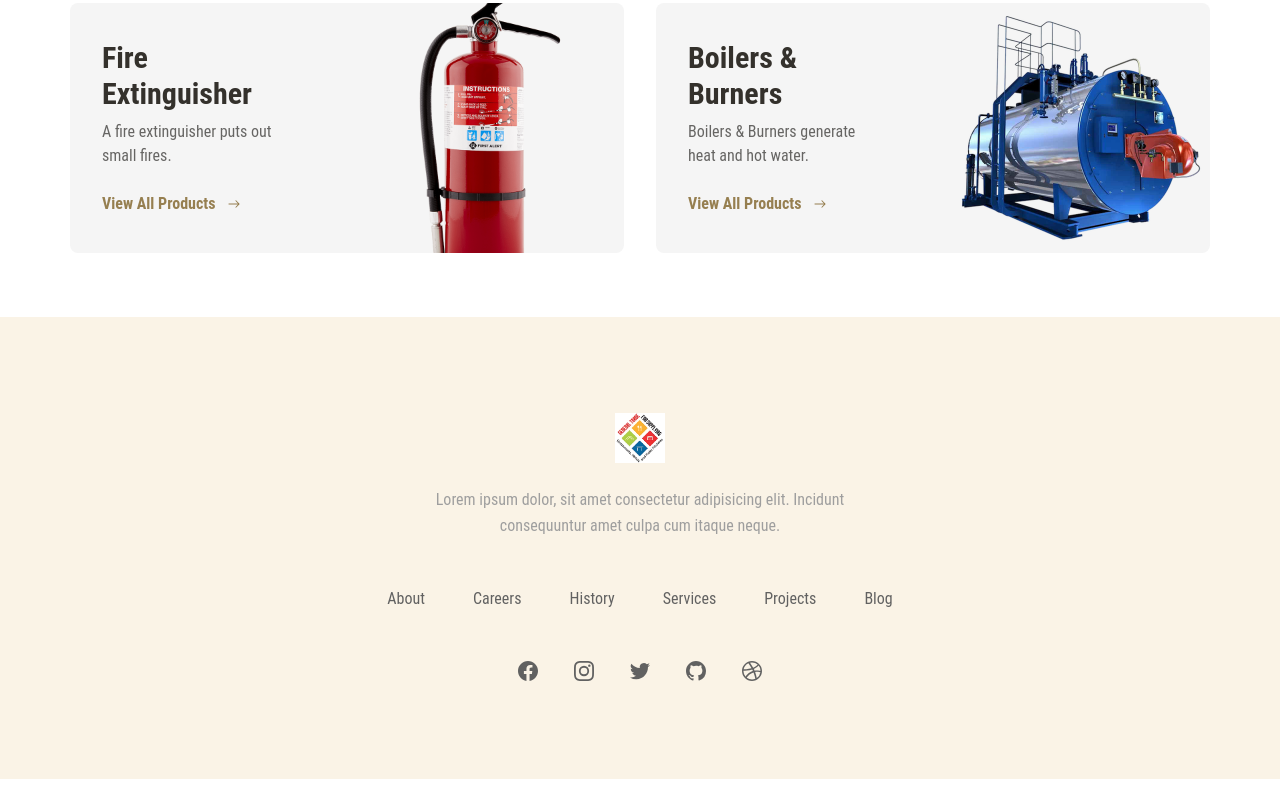
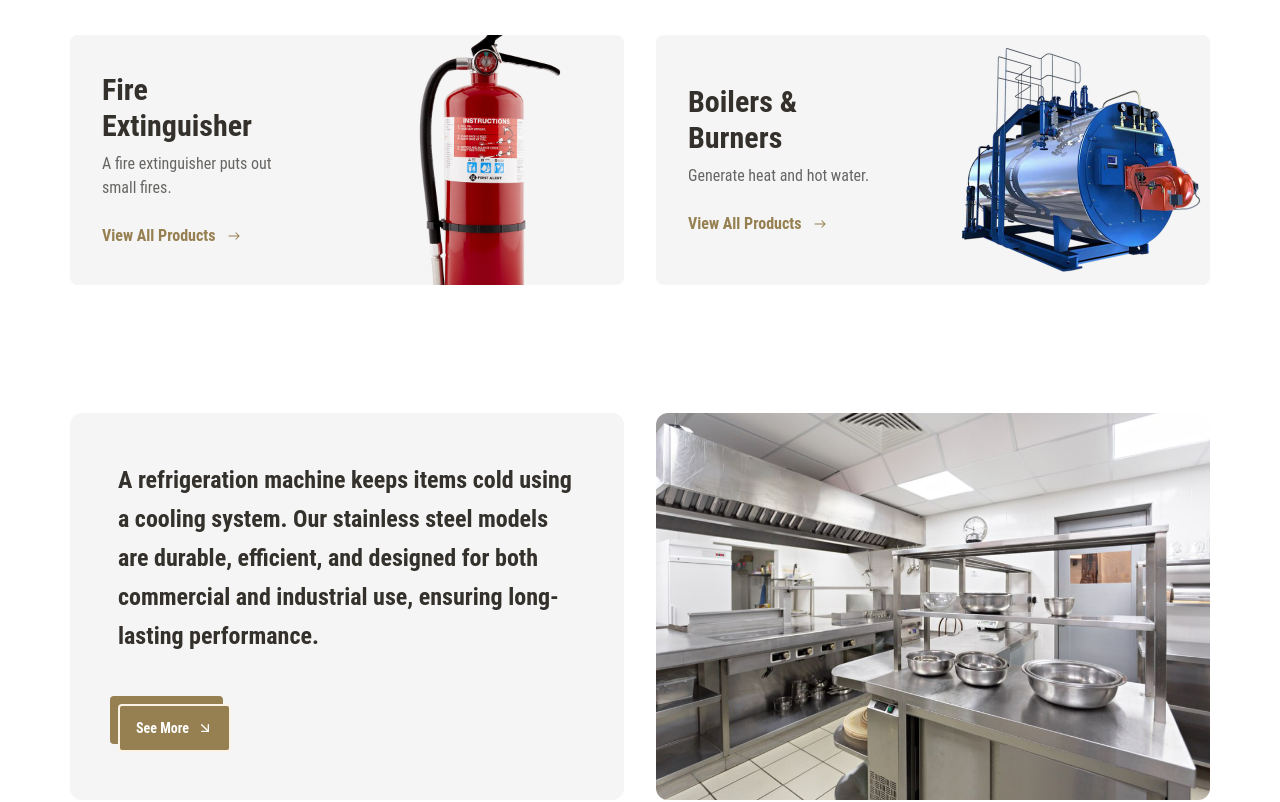
Before and after one commit to AlaaAhmeeddd/general-trade, a Next.js app: page / in a window 1280 px wide. Shown: the part 1540-2342 px from the top of the page. Before the commit the page ends 2319 px from the top, so only its background shows below. Built offline with nearby package versions, Linux system fonts and the light colour scheme.

Commit message:
feat: add cold section

```diff
--- /dev/null
+++ b/app/(site)/components/ColdSection.tsx
@@ -0,0 +1,31 @@
+import Image from 'next/image'
+import CustomButton from './CustomButton'
+import Link from 'next/link'
+
+export default function ColdSection() {
+    return (
+        <div className="px-4 py-16 h-auto mb-8">
+            <div className="grid xl:grid-cols-2 grid-cols-1 gap-8 container mx-auto">
+                <div className='flex flex-col justify-center bg-gray-100 text-basic-text md:p-12 p-8 rounded-xl'>
+                    <p className='md:text-[24px] text-[20px] leading-relaxed font-semibold'>
+                        A refrigeration machine keeps items cold using a cooling system.
+                        Our stainless steel models are durable, efficient, and designed for
+                        both commercial and industrial use, ensuring long-lasting performance.
+                    </p>
+                    <div className='mt-12 relative w-fit'>
+                        <Link href="/product?type=cold">
+                            <CustomButton
+                                title = 'See More'
+                                hasShadow = {true}
+                                hasArrow = {true}
+                            />
+                        </Link>
+                    </div>
+                </div>
+                <div className='rounded-xl overflow-hidden h-auto relative'>
+                    <Image src="/kitchen.jpg" alt='Cold product' width={400} height={400} className='w-full h-full' />
+                </div>
+            </div>
+        </div>
+    )
+}
--- a/app/(site)/components/CollectionTypes.tsx
+++ b/app/(site)/components/CollectionTypes.tsx
@@ -13,11 +13,10 @@ export default function CollectionTypes() {
                 <TypeCard
                     href="/product?type=burner"
                     title="Boilers & Burners"
-                    description="Boilers & Burners generate heat and hot water."
+                    description="Generate heat and hot water."
                     imageHref="/boiler-nobackground.png"
                 />
             </div>
         </div>
-
     )
 }
--- a/app/(site)/components/CustomButton.tsx
+++ b/app/(site)/components/CustomButton.tsx
@@ -2,7 +2,7 @@ import { FiArrowDownRight } from "react-icons/fi";
 
 interface buttonProps {
     title: string,
-    handleOnClick: () => void,
+    handleOnClick?: () => void,
     hasShadow?: boolean,
     hasArrow?: boolean,
 }
--- a/app/(site)/components/Hero.tsx
+++ b/app/(site)/components/Hero.tsx
@@ -27,7 +27,7 @@ function Hero() {
   };
 
   return <LazyMotion features={domAnimation}>
-    <div className="bg-secondary px-4 py-16 h-auto">
+    <div className="bg-secondary px-4 py-16 h-auto mb-8">
       <div className="flex xl:flex-row flex-col items-center justify-between gap-8 container mx-auto text-basic-text">
 
         <motion.div
--- a/app/(site)/components/TypeCard.tsx
+++ b/app/(site)/components/TypeCard.tsx
@@ -13,7 +13,7 @@ export default function TypeCard({href, title, description, imageHref}: cardType
     return (
         <div className="relative flex justify-between items-center bg-gray-100 rounded-lg p-8 overflow-hidden min-h-[250px]">
             <div className="flex flex-col gap-2 flex-1">
-                <h1 className="md:text-3xl text-xl text-basic-text capitalize font-semibold">{title}</h1>
+                <h1 className="text-3xl text-basic-text capitalize font-semibold">{title}</h1>
                 <p className="text-dark-gray">{description}</p>
                 <Link href={href}>
                     <button className="text-primary flex items-center duration-150 gap-2 mt-4 font-semibold hover:pl-2">
--- a/app/(site)/page.tsx
+++ b/app/(site)/page.tsx
@@ -1,4 +1,5 @@
 import Categories from "./components/Categories"
+import ColdSection from "./components/ColdSection"
 import CollectionTypes from "./components/CollectionTypes"
 import FeatureHighlights from "./components/FeatureHighlights"
 import Hero from "./components/Hero"
@@ -10,6 +11,7 @@ export default function Home() {
       <FeatureHighlights />
       <Categories />
       <CollectionTypes />
+      <ColdSection />
     </main>
   )
 }
```
Also changed, not shown: app/(site)/components/Categories.tsx (+5 -7 lines).
